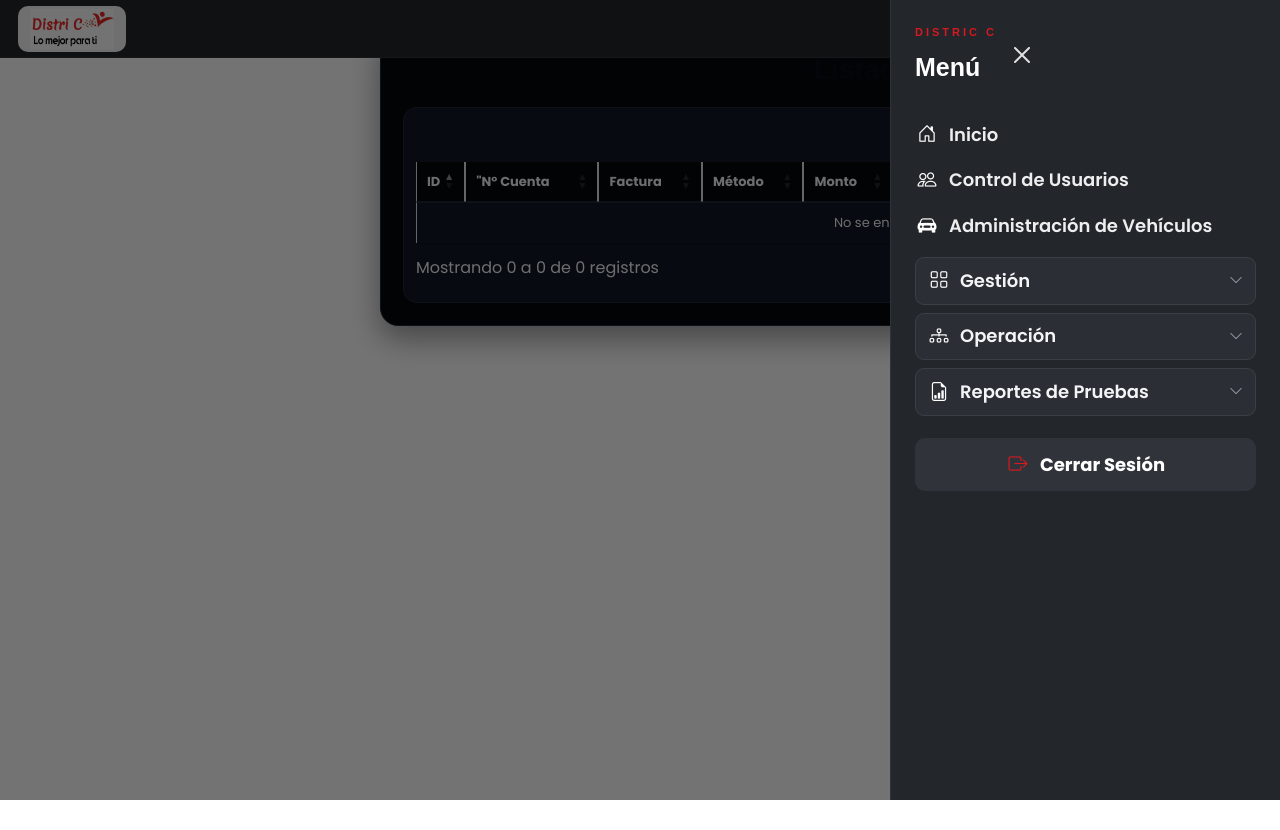
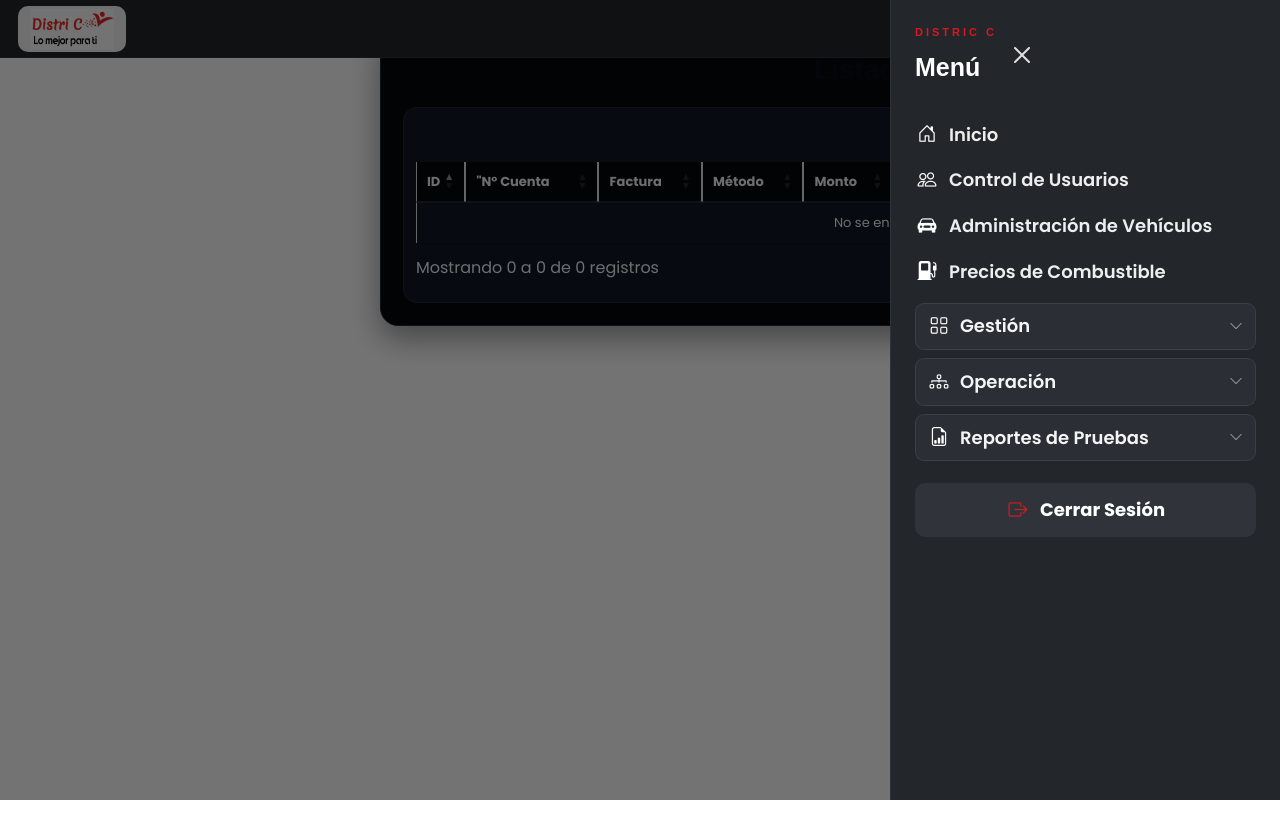
Before and after one commit to Javier89-web/Distric-C, a Django app: page /pagos/ in a window 1280 px wide, after a click that opens the changed part. Run offline with Django 5.2, Linux system fonts and the light colour scheme; data that the repository does not hold is empty; some libraries are stand-ins or nearby versions.

Commit message:
Agregar acceso a precios de combustible

```diff
--- a/Aplicaciones/proyectos/templates/base/plantillaadministrador.html
+++ b/Aplicaciones/proyectos/templates/base/plantillaadministrador.html
@@ -124,6 +124,18 @@
               >
                 <i class="bi bi-car-front-fill"></i>
                 <span>Administración de Vehículos</span>
+              </a>
+            </li>
+
+            <!-- Combustible -->
+            <li class="admin-menu-item">
+              <a
+                href="{% url 'precioscombustibleadmin' %}"
+                id="menuCombustible"
+                class="admin-menu-link"
+              >
+                <i class="bi bi-fuel-pump-fill"></i>
+                <span>Precios de Combustible</span>
               </a>
             </li>
 
@@ -317,7 +329,7 @@
   <script src="https://cdn.jsdelivr.net/npm/bootstrap-fileinput@5.5.3/js/locales/es.js"></script>
   <script src="{% static 'js/base/single_submit.js' %}"></script>
   <script src="{% static 'js/base/tab_lock.js' %}"></script>
-  <script src="{% static 'js/base/administrador.js' %}?v=19"></script>
+  <script src="{% static 'js/base/administrador.js' %}?v=20"></script>
   {% block extra_js %}{% endblock %}
 </body>
 </html>
--- a/proyectos/static/js/base/administrador.js
+++ b/proyectos/static/js/base/administrador.js
@@ -53,6 +53,7 @@
             ["menuInicio", ["/adminpanel/"]],
             ["menuUsuarios", ["/listadousuario/", "/nuevousuario/", "/editarusuario/"]],
             ["menuVehiculos", ["/listadocarros/", "/nuevocarro/", "/editarcarro/", "/vehiculos/"]],
+            ["menuCombustible", ["/combustible/precios/"]],
             ["menuProductosCarga", ["/productos-carga/"]],
             ["menuPlanCargas", ["/plan-cargas/"]],
             ["menuConsultaCargas", ["/consulta-cargas/"]],
--- a/proyectos/static/js/base/usuario.js
+++ b/proyectos/static/js/base/usuario.js
@@ -161,6 +161,7 @@
             ["routeAdminMenuInicio", ["/adminpanel/"]],
             ["routeAdminMenuUsuarios", ["/listadousuario/", "/nuevousuario/", "/editarusuario/"]],
             ["routeAdminMenuVehiculos", ["/listadocarros/", "/nuevocarro/", "/editarcarro/", "/vehiculos/"]],
+            ["routeAdminMenuCombustible", ["/combustible/precios/"]],
             ["routeAdminMenuProductos", ["/productos-carga/"]],
             ["routeAdminMenuPlanCargas", ["/plan-cargas/"]],
             ["routeAdminMenuConsultaCargas", ["/consulta-cargas/"]],
```
Also changed, not shown: Aplicaciones/proyectos/templates/base/plantilla.html (+8 -1 lines).
